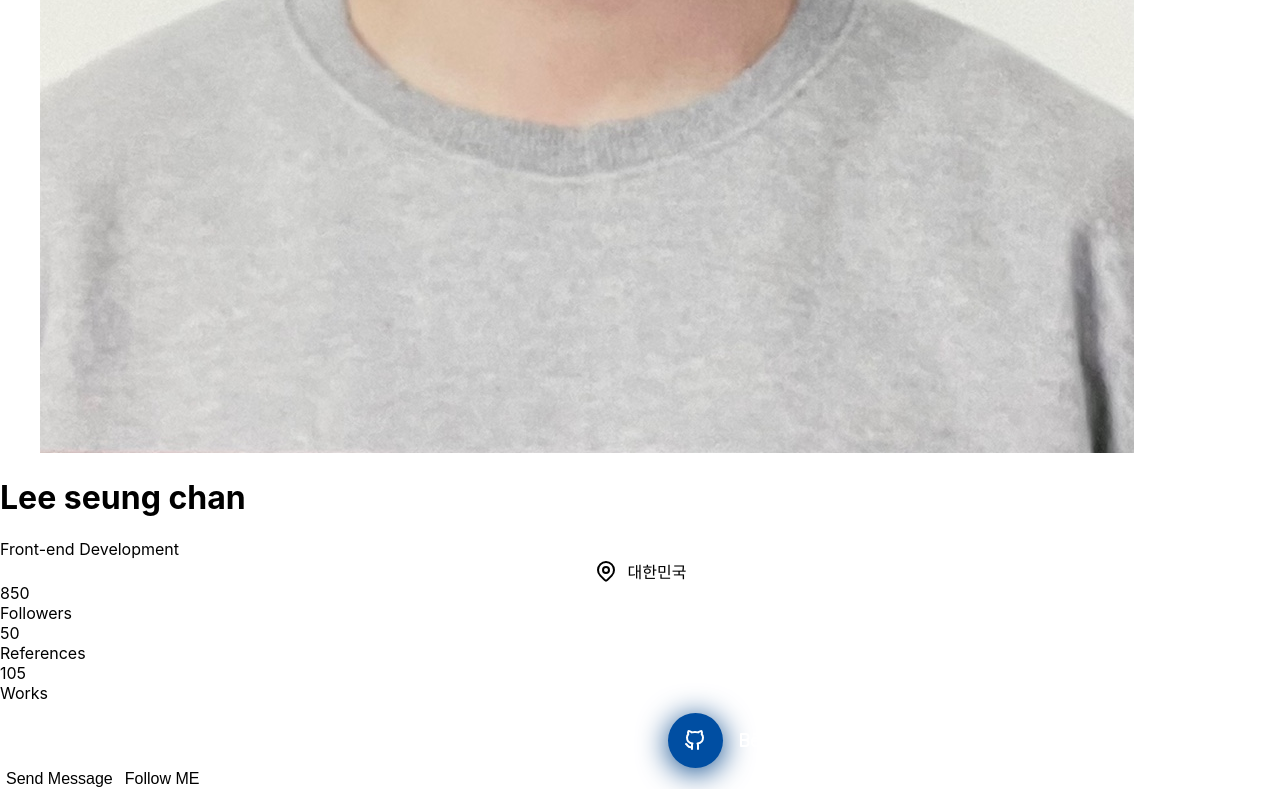
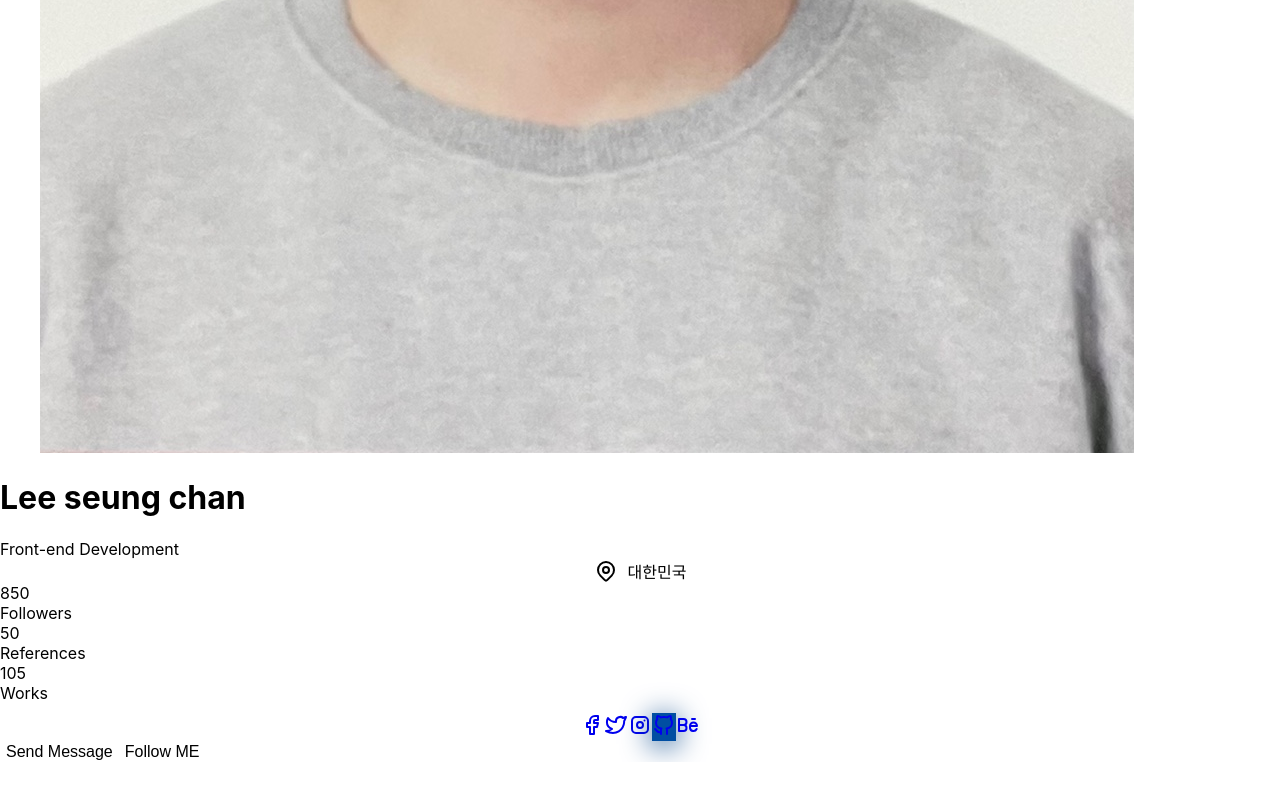
Before and after one commit to seungchan98/seungchan-s-PortFolio, a React (Create React App) app: page /Content2 in a window 1280 px wide. Shown: the part 1003-1792 px from the top of the page. After the commit the page ends 1765 px from the top, so only its background shows below. Built offline with nearby package versions, Linux system fonts and the light colour scheme; a web font is replaced by a local one.

Commit message:
portfolio just test

```diff
--- a/src/css/footer.css
+++ b/src/css/footer.css
@@ -47,7 +47,7 @@
     align-items: center;
     flex-wrap: wrap;
 }
-.profile-card-social a {
+.profile-card-social button {
     display: inline-flex;
     width: 55px;
     height: 55px;
@@ -73,7 +73,7 @@
     }
 }   */
 
-.profile-card-social a:hover {
+.profile-card-social button:hover {
     transform: scale(1.0) translateY(-5px);
 }
 .profile-card-social .github {
--- a/src/main/Footer.js
+++ b/src/main/Footer.js
@@ -3,6 +3,8 @@ import { Link } from 'react-router-dom';
 import '../css/footer.css';
 
 const Footer = () => {
+    const url = 'https://github.com/seungchan98/seungchan-s-PortFolio';
+
     return (
         <div className='Footer'>
             <div className='Footer_ex'>본 페이지는 상업적 목적이 아닌</div>
@@ -15,12 +17,12 @@ const Footer = () => {
                 로 제작되었습니다
             </div>
             <div className='profile-card-social'>
-                <Link to='#' className='github'>
+                <button to='#' className='github' onClick={() => {window.open(url)}}>
                     <svg xmlns="http://www.w3.org/2000/svg" className="icon icon-tabler icon-tabler-brand-github" width="24" height="24" viewBox="0 0 24 24" strokeWidth="2" stroke="currentColor" fill="none" strokeLinecap="round" strokeLinejoin="round">
                         <path stroke="none" d="M0 0h24v24H0z" fill="none"></path>
                         <path d="M9 19c-4.3 1.4 -4.3 -2.5 -6 -3m12 5v-3.5c0 -1 .1 -1.4 -.5 -2c2.8 -.3 5.5 -1.4 5.5 -6a4.6 4.6 0 0 0 -1.3 -3.2a4.2 4.2 0 0 0 -.1 -3.2s-1.1 -.3 -3.5 1.3a12.3 12.3 0 0 0 -6.2 0c-2.4 -1.6 -3.5 -1.3 -3.5 -1.3a4.2 4.2 0 0 0 -.1 3.2a4.6 4.6 0 0 0 -1.3 3.2c0 4.6 2.7 5.7 5.5 6c-.6 .6 -.6 1.2 -.5 2v3.5"></path>
                     </svg>
-                </Link>
+                </button>
             </div>
         </div>
     );
--- a/src/main/Header.js
+++ b/src/main/Header.js
@@ -39,8 +39,8 @@ const Header = () => {
                         <NavLink to='/AboutMe' className='Header-list'>
                             About Me
                         </NavLink>
-{/*
-                        <NavLink to='/ContactMe' className='Header-list'>
+
+                        {/* <NavLink to='www.naver.com' className='Header-list'>
                             Contact Me
                         </NavLink> */}
                     </div>
```
Also changed, not shown: 1 other file (tests, documents, lock files or other folders).
